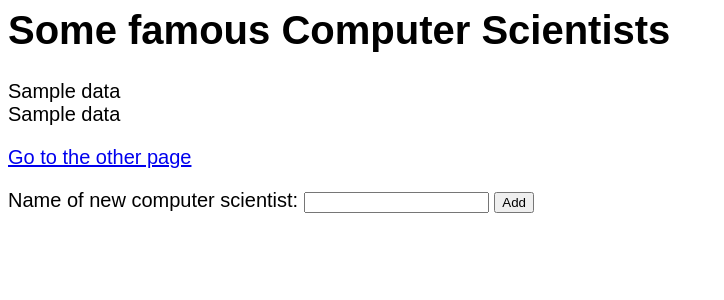
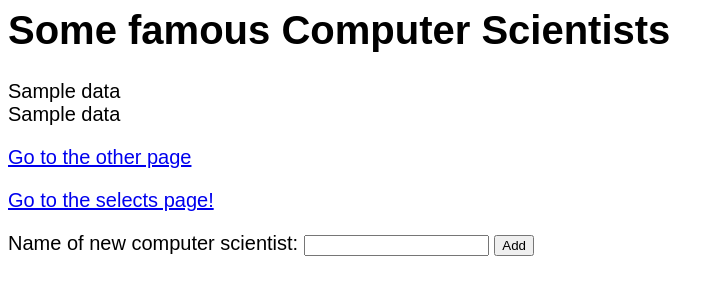
Before and after one commit to sunnyrain0827/cs4111proj1, a Flask app: template templates/index.html in a window 1280 px wide. Shown: the top 300 px of the page, without its empty margins (0-724 px from the left). Run offline with Flask 2, Linux system fonts and the light colour scheme; the template is opened without the code that fills it: most values are stand-ins (such as "Sample title", 1, 10 or a date in 2020); parts of the project's set-up code (start-up, migrations or seed data) failed here and were passed over.

Commit message:
Added selects page and modifed server file and index

```diff
--- a/server.py
+++ b/server.py
@@ -113,10 +113,10 @@ def index():
   #
   # example of a database query
   #
-  cursor = g.conn.execute("SELECT name FROM test")
+  cursor = g.conn.execute("SELECT maj_name FROM major")
   names = []
   for result in cursor:
-    names.append(result['name'])  # can also be accessed using result[0]
+    names.append(result['maj_name'])  # can also be accessed using result[0]
   cursor.close()
 
   #
@@ -166,12 +166,15 @@ def index():
 def another():
   return render_template("another.html")
 
+@app.route('/selects')
+def selects():
+  return render_template("selects.html")
 
 # Example of adding new data to the database
 @app.route('/add', methods=['POST'])
 def add():
   name = request.form['name']
-  g.conn.execute('INSERT INTO test(name) VALUES (%s)', name)
+  g.conn.execute('INSERT INTO major(school, maj_name) VALUES (\'CC\', %s)', name)
   return redirect('/')
 
 
--- a/templates/index.html
+++ b/templates/index.html
@@ -19,6 +19,8 @@
 
 <p><a href="another">Go to the other page</a></p>
 
+<p><a href="selects">Go to the selects page!</a></p>
+
 <form method="POST" action="/add">
 <p>Name of new computer scientist: <input type="text" name="name"> <input type="submit" value="Add"></p>
 </form>
--- /dev/null
+++ b/templates/selects.html
@@ -0,0 +1 @@
+This is where the selects would go!
```
